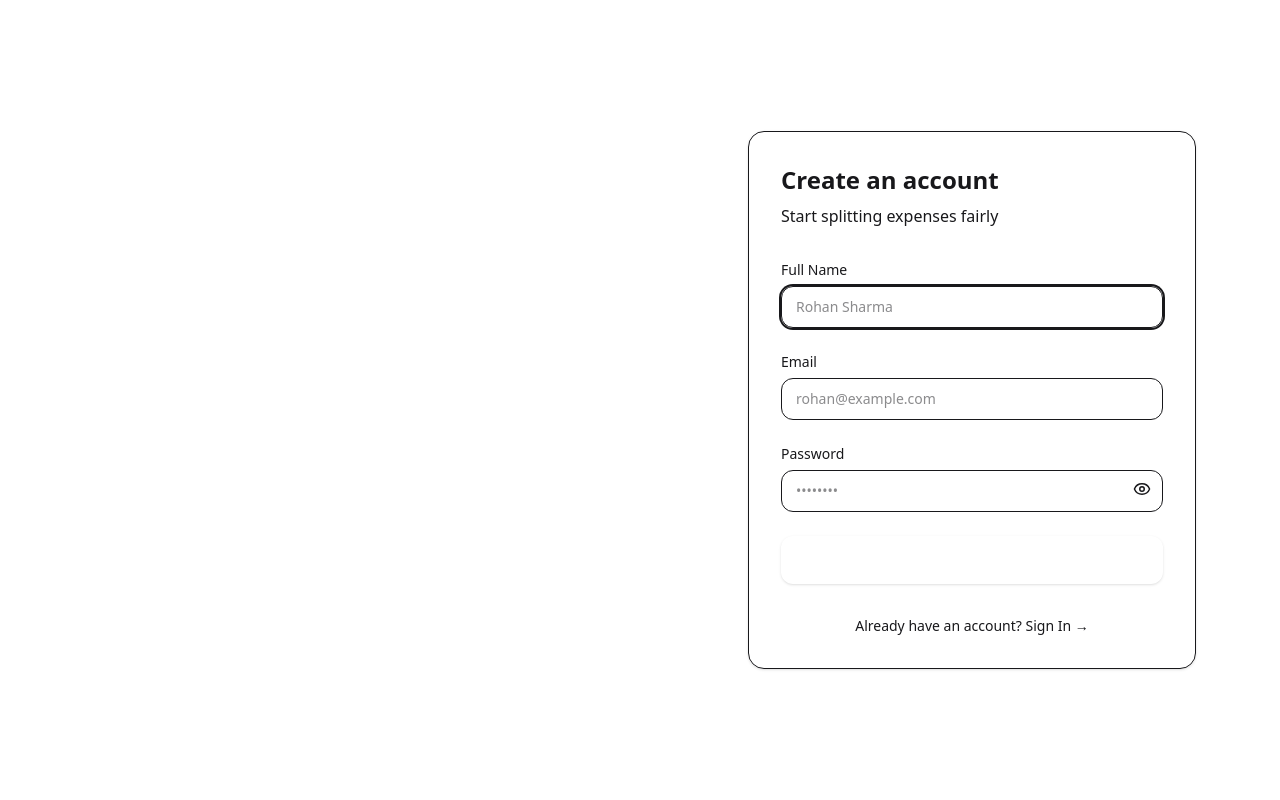
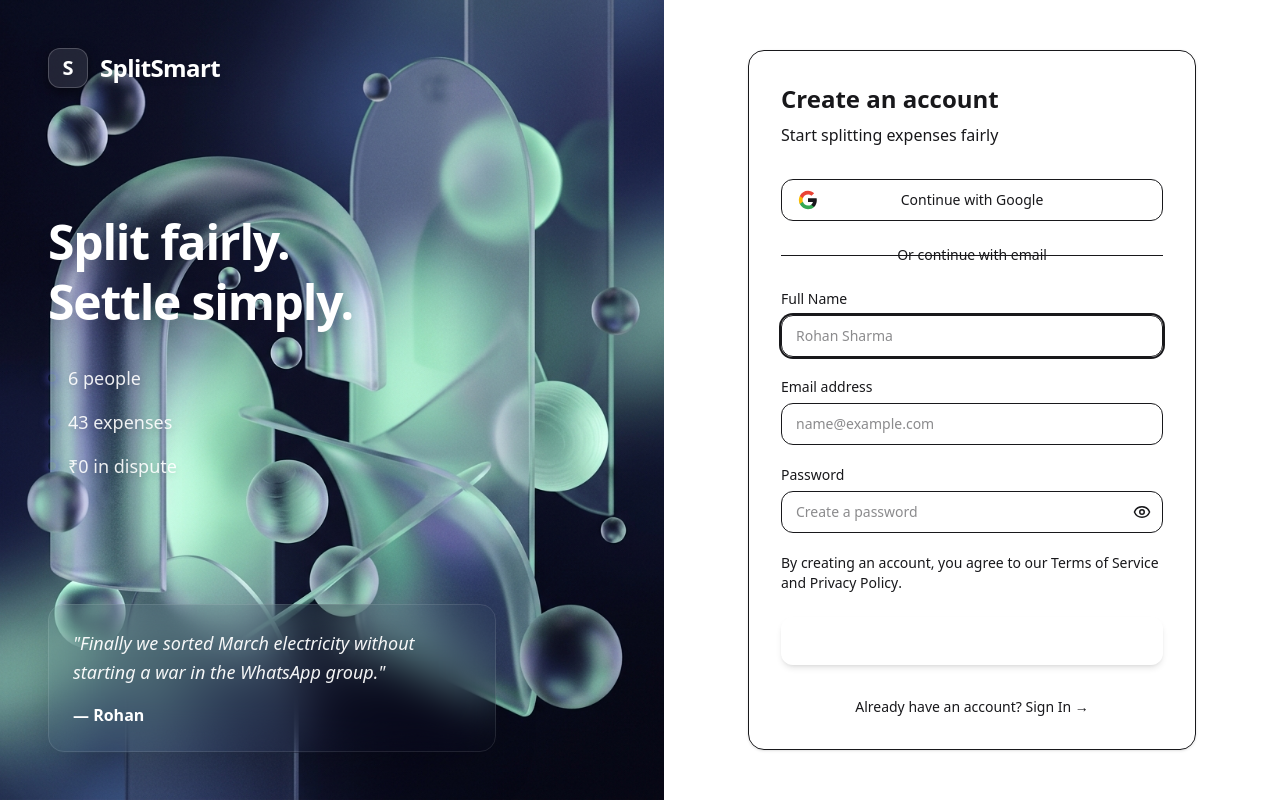
Before and after one commit to Anurag-Basuri/spreetail-expenses, a Next.js app in the folder frontend/: page /register in a window 1280 px wide. Built offline with nearby package versions, Linux system fonts and the light colour scheme; no server answers.

Commit message:
feat: implement authentication module with login, register, and layout pages

```diff
--- a/frontend/src/app/(auth)/layout.tsx
+++ b/frontend/src/app/(auth)/layout.tsx
@@ -4,42 +4,54 @@ export default function AuthLayout({ children }: { children: React.ReactNode })
   // Common split screen layout for auth
   return (
     <div className="min-h-screen flex">
-      {/* Left side (brand) */}
-      <div className="hidden lg:flex flex-col flex-1 bg-brand-600 text-white p-12 justify-between">
-        <div className="flex items-center gap-3">
-          <div className="w-10 h-10 rounded-xl bg-white text-brand-600 flex items-center justify-center font-bold text-xl">
+      {/* Left side (brand & visual) */}
+      <div
+        className="hidden lg:flex flex-col flex-1 text-white p-12 justify-between relative bg-brand-900"
+        style={{
+          backgroundImage: 'url(/auth-bg.png)',
+          backgroundSize: 'cover',
+          backgroundPosition: 'center'
+        }}
+      >
+        {/* Dark overlay to ensure text legibility */}
+        <div className="absolute inset-0 bg-ink-900/60 mix-blend-multiply pointer-events-none" />
+        <div className="absolute inset-0 bg-gradient-to-t from-ink-900/90 via-ink-900/40 to-ink-900/80 pointer-events-none" />
+
+        <div className="flex items-center gap-3 relative z-10">
+          <div className="w-10 h-10 rounded-xl bg-white/10 backdrop-blur-md border border-white/20 text-white flex items-center justify-center font-bold text-xl shadow-[0_4px_12px_rgba(0,0,0,0.5)]">
             S
           </div>
-          <span className="text-2xl font-bold tracking-tight">SplitSmart</span>
+          <span className="text-2xl font-bold tracking-tight drop-shadow-md text-white">SplitSmart</span>
         </div>
 
-        <div className="max-w-md">
-          <h1 className="text-5xl font-extrabold tracking-tight mb-8 leading-tight">
+        <div className="max-w-md relative z-10 mt-20">
+          <h1 className="text-5xl font-extrabold tracking-tight mb-8 leading-tight text-white drop-shadow-xl">
             Split fairly.<br/>Settle simply.
           </h1>
-          <ul className="space-y-4 text-brand-100 text-lg">
+          <ul className="space-y-4 text-white/90 text-lg font-medium drop-shadow-md">
             <li className="flex items-center gap-3">
-              <span className="w-2 h-2 bg-brand-100 rounded-full"></span> 6 people
+              <span className="w-2 h-2 bg-brand-400 rounded-full shadow-[0_0_8px_rgba(99,102,241,0.8)]"></span> 6 people
             </li>
             <li className="flex items-center gap-3">
-              <span className="w-2 h-2 bg-brand-100 rounded-full"></span> 43 expenses
+              <span className="w-2 h-2 bg-brand-400 rounded-full shadow-[0_0_8px_rgba(99,102,241,0.8)]"></span> 43 expenses
             </li>
             <li className="flex items-center gap-3">
-              <span className="w-2 h-2 bg-brand-100 rounded-full"></span> ₹0 in dispute
+              <span className="w-2 h-2 bg-brand-400 rounded-full shadow-[0_0_8px_rgba(99,102,241,0.8)]"></span> ₹0 in dispute
             </li>
           </ul>
         </div>
 
-        <div className="max-w-md p-6 bg-brand-700/50 rounded-2xl border border-brand-500/50">
-          <p className="text-brand-50 text-lg italic mb-4">
+        {/* Glassmorphism Testimonial */}
+        <div className="max-w-md p-6 bg-ink-900/60 backdrop-blur-xl rounded-2xl border border-white/10 shadow-2xl relative z-10 mt-20">
+          <p className="text-white/95 text-lg italic mb-4 leading-relaxed font-medium">
             "Finally we sorted March electricity without starting a war in the WhatsApp group."
           </p>
-          <div className="font-medium">— Rohan</div>
+          <div className="font-semibold text-brand-300">— Rohan</div>
         </div>
       </div>
 
       {/* Right side (form) */}
-      <div className="flex-1 flex flex-col justify-center items-center p-6 bg-canvas">
+      <div className="flex-1 flex flex-col justify-center items-center p-6 bg-canvas animate-fade-in">
         <div className="w-full max-w-md">
           {children}
         </div>
--- a/frontend/src/app/(auth)/login/page.tsx
+++ b/frontend/src/app/(auth)/login/page.tsx
@@ -45,13 +45,34 @@ export default function LoginPage() {
         <p className="text-ink-600 mt-2">Log in to your account</p>
       </div>
 
-      <form onSubmit={handleSubmit} className="space-y-6">
+      <div className="space-y-4 mb-6">
+        <Button type="button" variant="secondary" className="w-full relative justify-center">
+          <svg className="w-5 h-5 absolute left-4" viewBox="0 0 24 24">
+            <path fill="currentColor" d="M22.56 12.25c0-.78-.07-1.53-.2-2.25H12v4.26h5.92c-.26 1.37-1.04 2.53-2.21 3.31v2.77h3.57c2.08-1.92 3.28-4.74 3.28-8.09z" />
+            <path fill="#34A853" d="M12 23c2.97 0 5.46-.98 7.28-2.66l-3.57-2.77c-.98.66-2.23 1.06-3.71 1.06-2.86 0-5.29-1.93-6.16-4.53H2.16v2.84C3.99 20.53 7.7 23 12 23z" />
+            <path fill="#FBBC05" d="M5.84 14.09c-.22-.66-.35-1.36-.35-2.09s.13-1.43.35-2.09V7.07H2.16C1.43 8.55 1 10.22 1 12s.43 3.45 1.16 4.93l2.84-2.22.84-.62z" />
+            <path fill="#EA4335" d="M12 5.38c1.62 0 3.06.56 4.21 1.64l3.15-3.15C17.45 2.09 14.97 1 12 1 7.7 1 3.99 3.47 2.16 7.07l3.68 2.84c.87-2.6 3.3-4.53 6.16-4.53z" />
+          </svg>
+          Continue with Google
+        </Button>
+      </div>
+
+      <div className="relative mb-6">
+        <div className="absolute inset-0 flex items-center">
+          <div className="w-full border-t border-border"></div>
+        </div>
+        <div className="relative flex justify-center text-sm">
+          <span className="px-2 bg-surface text-ink-400">Or continue with email</span>
+        </div>
+      </div>
+
+      <form onSubmit={handleSubmit} className="space-y-5">
         <Input
-          label="Email"
+          label="Email address"
           type="email"
           value={email}
           onChange={(e) => setEmail(e.target.value)}
-          placeholder="rohan@example.com"
+          placeholder="name@example.com"
           autoFocus
         />
 
@@ -67,14 +88,28 @@ export default function LoginPage() {
           <button
             type="button"
             onClick={() => setShowPassword(!showPassword)}
-            className="absolute right-3 top-9 text-ink-400 hover:text-ink-600"
+            className="absolute right-3 top-[38px] text-ink-400 hover:text-ink-600"
           >
             {showPassword ? <EyeOff size={18} /> : <Eye size={18} />}
           </button>
         </div>
 
-        <Button type="submit" className="w-full" size="lg" loading={loading}>
-          Sign In
+        <div className="flex items-center justify-between mt-2 mb-6">
+          <div className="flex items-center">
+            <input id="remember-me" name="remember-me" type="checkbox" className="h-4 w-4 text-brand-600 focus:ring-brand-500 border-border rounded" />
+            <label htmlFor="remember-me" className="ml-2 block text-sm text-ink-600">
+              Remember me
+            </label>
+          </div>
+          <div className="text-sm">
+            <a href="#" className="font-medium text-brand-600 hover:text-brand-500">
+              Forgot password?
+            </a>
+          </div>
+        </div>
+
+        <Button type="submit" className="w-full shadow-md" size="lg" loading={loading}>
+          Sign in to account
         </Button>
       </form>
 
--- a/frontend/src/app/(auth)/register/page.tsx
+++ b/frontend/src/app/(auth)/register/page.tsx
@@ -46,7 +46,28 @@ export default function RegisterPage() {
         <p className="text-ink-600 mt-2">Start splitting expenses fairly</p>
       </div>
 
-      <form onSubmit={handleSubmit} className="space-y-6">
+      <div className="space-y-4 mb-6">
+        <Button type="button" variant="secondary" className="w-full relative justify-center">
+          <svg className="w-5 h-5 absolute left-4" viewBox="0 0 24 24">
+            <path fill="currentColor" d="M22.56 12.25c0-.78-.07-1.53-.2-2.25H12v4.26h5.92c-.26 1.37-1.04 2.53-2.21 3.31v2.77h3.57c2.08-1.92 3.28-4.74 3.28-8.09z" />
+            <path fill="#34A853" d="M12 23c2.97 0 5.46-.98 7.28-2.66l-3.57-2.77c-.98.66-2.23 1.06-3.71 1.06-2.86 0-5.29-1.93-6.16-4.53H2.16v2.84C3.99 20.53 7.7 23 12 23z" />
+            <path fill="#FBBC05" d="M5.84 14.09c-.22-.66-.35-1.36-.35-2.09s.13-1.43.35-2.09V7.07H2.16C1.43 8.55 1 10.22 1 12s.43 3.45 1.16 4.93l2.84-2.22.84-.62z" />
+            <path fill="#EA4335" d="M12 5.38c1.62 0 3.06.56 4.21 1.64l3.15-3.15C17.45 2.09 14.97 1 12 1 7.7 1 3.99 3.47 2.16 7.07l3.68 2.84c.87-2.6 3.3-4.53 6.16-4.53z" />
+          </svg>
+          Continue with Google
+        </Button>
+      </div>
+
+      <div className="relative mb-6">
+        <div className="absolute inset-0 flex items-center">
+          <div className="w-full border-t border-border"></div>
+        </div>
+        <div className="relative flex justify-center text-sm">
+          <span className="px-2 bg-surface text-ink-400">Or continue with email</span>
+        </div>
+      </div>
+
+      <form onSubmit={handleSubmit} className="space-y-5">
         <Input
           label="Full Name"
           type="text"
@@ -57,11 +78,11 @@ export default function RegisterPage() {
         />
 
         <Input
-          label="Email"
+          label="Email address"
           type="email"
           value={email}
           onChange={(e) => setEmail(e.target.value)}
-          placeholder="rohan@example.com"
+          placeholder="name@example.com"
         />
 
         <div className="relative">
@@ -70,20 +91,31 @@ export default function RegisterPage() {
             type={showPassword ? "text" : "password"}
             value={password}
             onChange={(e) => setPassword(e.target.value)}
-            placeholder="••••••••"
+            placeholder="Create a password"
             error={error}
           />
           <button
             type="button"
             onClick={() => setShowPassword(!showPassword)}
-            className="absolute right-3 top-9 text-ink-400 hover:text-ink-600"
+            className="absolute right-3 top-[38px] text-ink-400 hover:text-ink-600"
           >
             {showPassword ? <EyeOff size={18} /> : <Eye size={18} />}
           </button>
         </div>
 
-        <Button type="submit" className="w-full" size="lg" loading={loading}>
-          Create Account
+        <div className="text-sm text-ink-600 mt-2 mb-6">
+          By creating an account, you agree to our{" "}
+          <a href="#" className="font-medium text-brand-600 hover:text-brand-500">
+            Terms of Service
+          </a>{" "}
+          and{" "}
+          <a href="#" className="font-medium text-brand-600 hover:text-brand-500">
+            Privacy Policy
+          </a>.
+        </div>
+
+        <Button type="submit" className="w-full shadow-md" size="lg" loading={loading}>
+          Create account
         </Button>
       </form>
 
```
Also changed, not shown: frontend/public/auth-bg.png (added).
